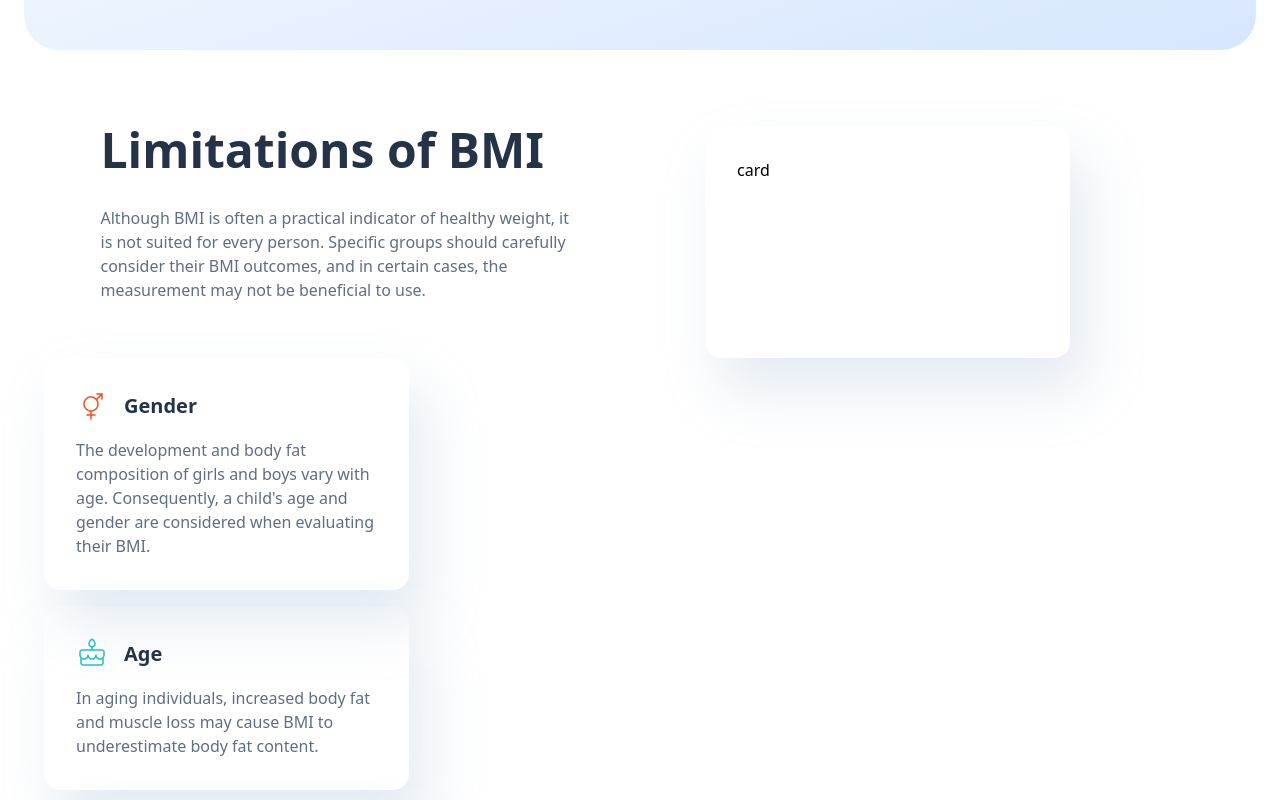
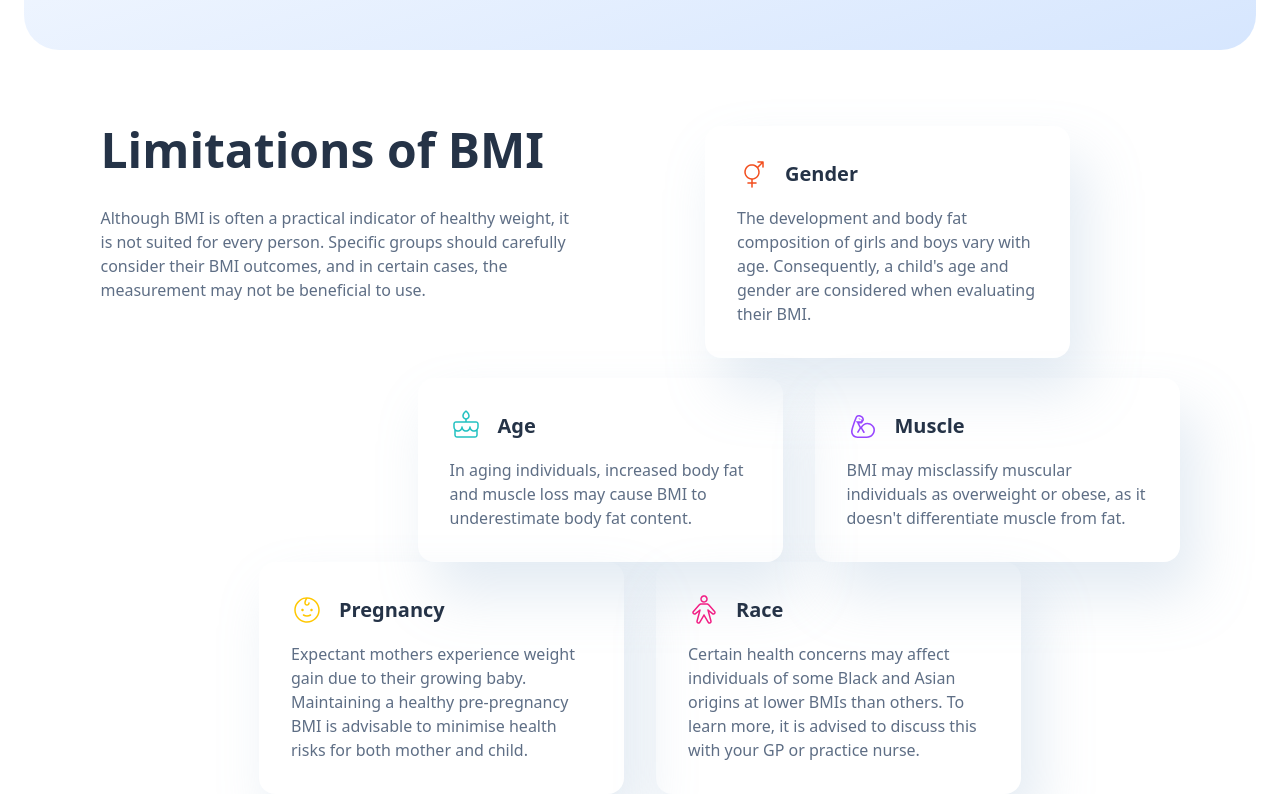
Before and after one commit to aleksi-svaridze/bmi, a React (Create React App) app: page / in a window 1280 px wide. Shown: the part 1740-2540 px from the top of the page. Built offline with nearby package versions, Linux system fonts and the light colour scheme.

Commit message:
Add LimitationCards to Limitation component

```diff
--- a/src/components/LimitationCard.jsx
+++ b/src/components/LimitationCard.jsx
@@ -1,7 +1,7 @@
 const LimitationCard = ({ title, Icon, body }) => {
   return (
     <div
-      className="w-full lg:w-[365px] rounded-2xl p-8"
+      className="w-full lg:w-[365px] md:h-[232px] lg:h-auto rounded-2xl p-8"
       style={{ boxShadow: "16px 32px 56px 0 rgba( 143, 174, 207, .25)" }}
     >
       <h3 className="text-gunmetal text-xl flex gap-x-4 items-center mb-4 capitalize font-semibold leading-[110%]">
--- a/src/sections/Limitationes.jsx
+++ b/src/sections/Limitationes.jsx
@@ -36,7 +36,7 @@ export const Limitations = () => {
   ]);
   return (
     <>
-      <div className="flex flex-col lg:flex-row gap-y-14 lg:gap-y-0 lg:gap-x-[130px] px-5 md:px-10 container lg:max-w-[1159px] mb-4 md:mb-0">
+      <div className="flex flex-col lg:flex-row gap-y-14 lg:gap-y-0 lg:gap-x-[130px] px-5 md:px-10 container lg:max-w-[1159px] mb-4 md:mb-0 lg:mb-5">
         <div className="text-center lg:text-left lg:w-1/2">
           <h2 className="font-semibold text-[32px] lg:text-5xl leading-[110%] text-gunmetal mb-8">
             Limitations of BMI
@@ -50,17 +50,50 @@ export const Limitations = () => {
         </div>
 
         <div className="hidden lg:block w-1/2">
-          <div
-            className="w-full lg:w-[365px] h-[232px] rounded-2xl p-8"
-            style={{ boxShadow: "16px 32px 56px 0 rgba( 143, 174, 207, .25)" }}
-          >
-            card
+          {cardData.slice(0, 1).map((card) => (
+            <LimitationCard
+              title={card.title}
+              Icon={card.icon}
+              key={card.id}
+              body={card.body}
+            />
+          ))}
         </div>
       </div>
+      {/* Mobile + Tablet*/}
+      <div className="flex lg:hidden flex-col md:flex-row md:gap-x-4 md:justify-center md:flex-wrap gap-y-4 md:gap-y-6 px-5 container">
+        {cardData &&
+          cardData.map((card) => (
+            <div className="md:w-[48%]">
+              <LimitationCard
+                title={card.title}
+                Icon={card.icon}
+                key={card.id}
+                body={card.body}
+              />
             </div>
-      {/* Mobile */}
-      <div className="flex flex-col gap-y-4 px-5 container">
-        {cardData.map((card) => (
+          ))}
+      </div>
+
+      <div className="hidden lg:flex gap-x-8 justify-end px-5 md:px-10 container lg:max-w-[1159px]">
+        {cardData &&
+          cardData
+            .slice(1, 3)
+            .map((card) => (
+              <LimitationCard
+                title={card.title}
+                Icon={card.icon}
+                key={card.id}
+                body={card.body}
+              />
+            ))}
+      </div>
+
+      <div className="hidden lg:flex gap-x-8 justify-center px-5 md:px-10 container lg:max-w-[1159px]">
+        {cardData &&
+          cardData
+            .slice(3, 5)
+            .map((card) => (
               <LimitationCard
                 title={card.title}
                 Icon={card.icon}
```
Lines whose indentation alone changed are shown as unchanged.
